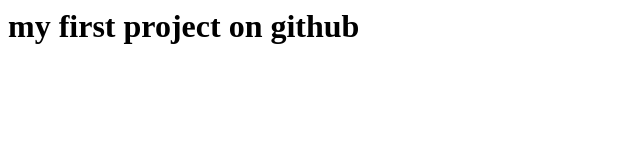
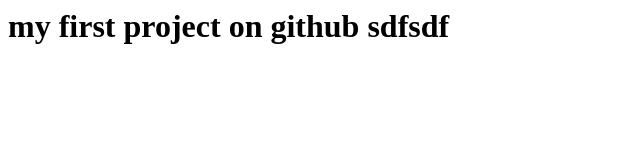
Before and after one commit to intzarhussain134/strongcoders, a plain HTML site: page index.html in a window 1280 px wide. Shown: the whole page, without its empty margins (0-640 px from the left). Drawn offline with Linux system fonts and the light colour scheme.

Commit message:
uploading

```diff
--- a/index.html
+++ b/index.html
@@ -5,7 +5,7 @@
   </head>
 
   <body>
-    <h1>my first project on github</h1>
+    <h1>my first project on github sdfsdf</h1>
   </body>
 
 </html>
```
